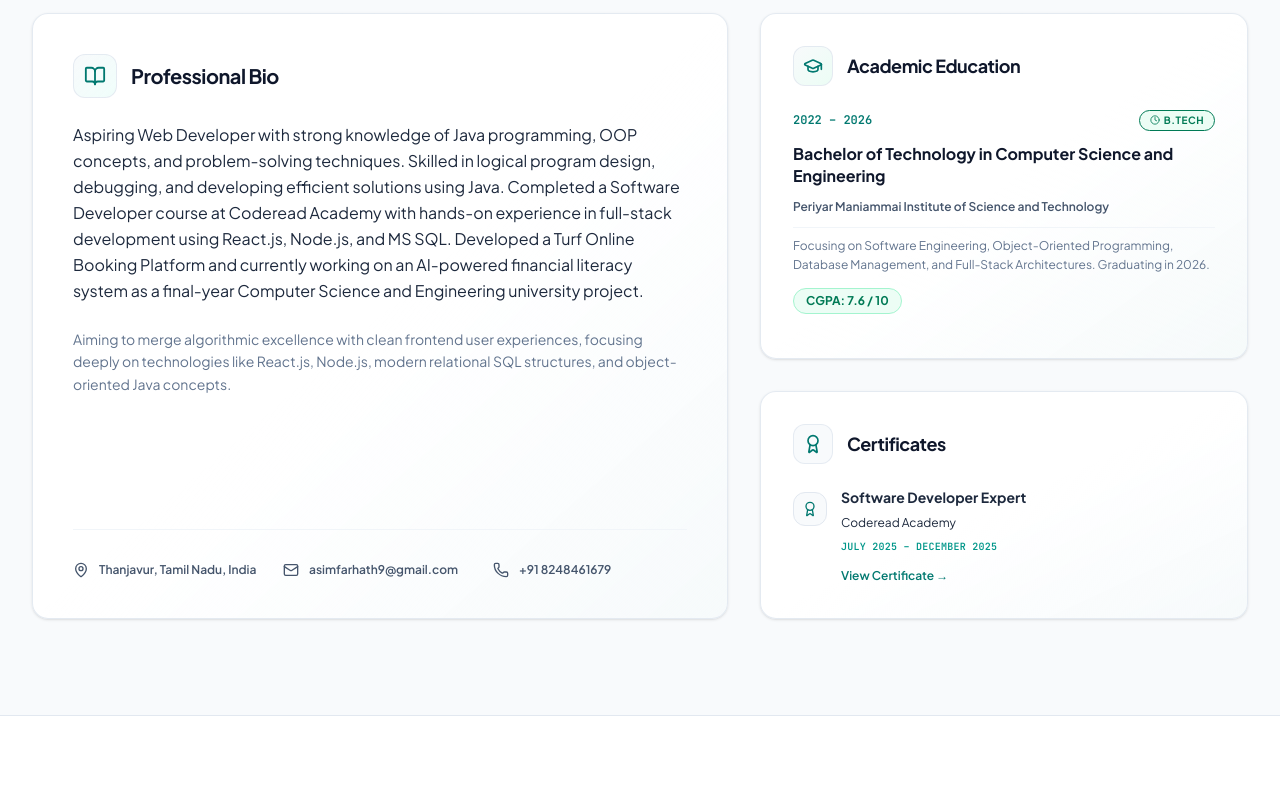
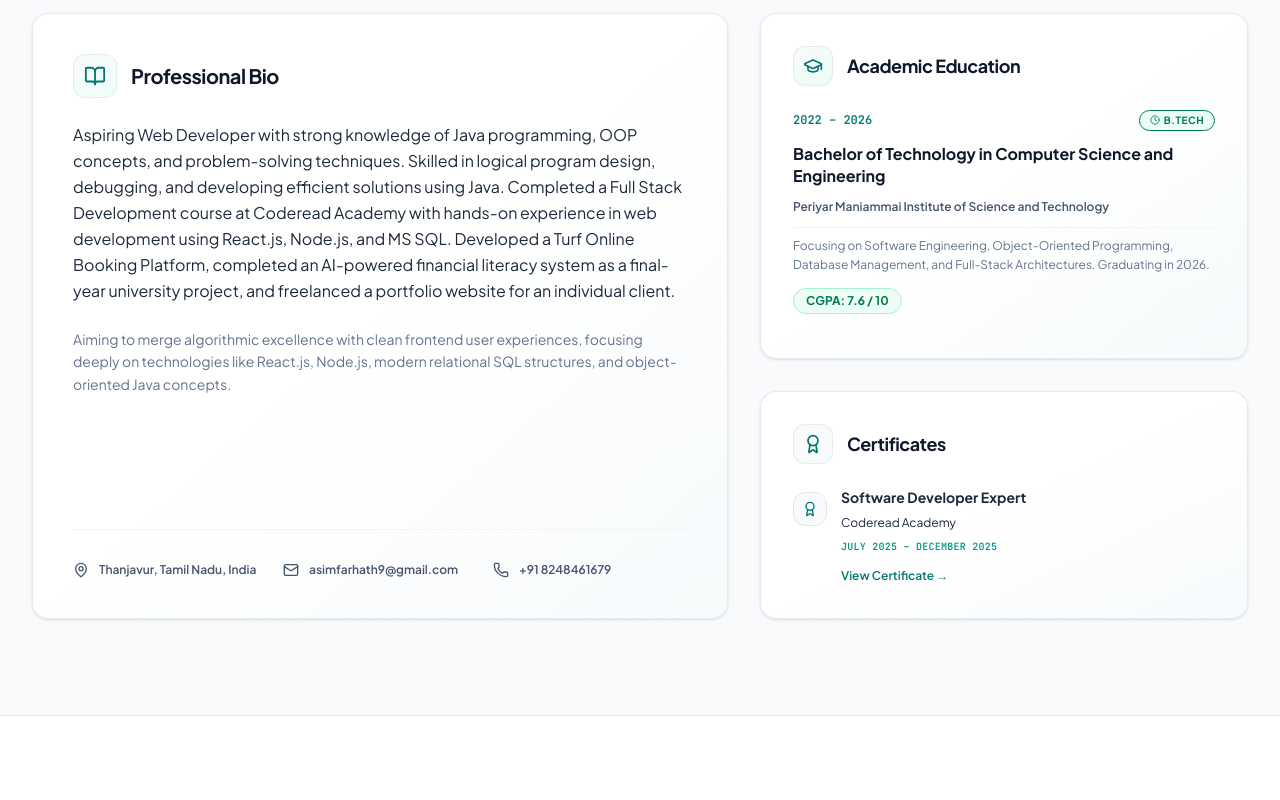
Before and after one commit to AsimFarhath/asim-portfolio, a React (Vite) app: page / in a window 1280 px wide. Shown: the part 1200-2000 px from the top of the page. Built offline with nearby package versions, Linux system fonts and the light colour scheme.

Commit message:
Updated portfolio

```diff
--- a/src/components/Projects.tsx
+++ b/src/components/Projects.tsx
@@ -173,7 +173,7 @@ export function Projects() {
                     </a>
 
                     <a
-                      href="#contact"
+                      href={project.demoUrl}
                       className="text-white bg-gradient-to-r from-teal-600 to-teal-700 hover:from-teal-500 hover:to-teal-600 px-4 py-2 rounded-xl text-xs flex items-center gap-1.5 font-bold tracking-wide transition-all shadow-sm cursor-pointer hover:shadow-md"
                     >
                       <Rocket className="w-3.5 h-3.5" />
--- a/src/data.ts
+++ b/src/data.ts
@@ -12,7 +12,7 @@ export const personalInfo = {
   phone: "+91 8248461679",
   email: "asimfarhath9@gmail.com",
   location: "Thanjavur, Tamil Nadu, India",
-  summary: "Aspiring Web Developer with strong knowledge of Java programming, OOP concepts, and problem-solving techniques. Skilled in logical program design, debugging, and developing efficient solutions using Java. Completed a Software Developer course at Coderead Academy with hands-on experience in full-stack development using React.js, Node.js, and MS SQL. Developed a Turf Online Booking Platform and currently working on an AI-powered financial literacy system as a final-year Computer Science and Engineering university project.",
+  summary: "Aspiring Web Developer with strong knowledge of Java programming, OOP concepts, and problem-solving techniques. Skilled in logical program design, debugging, and developing efficient solutions using Java. Completed a Full Stack Development course at Coderead Academy with hands-on experience in web development using React.js, Node.js, and MS SQL. Developed a Turf Online Booking Platform, completed an AI-powered financial literacy system as a final-year university project, and freelanced a portfolio website for an individual client.",
   github: "https://github.com", // Placeholder, will show clean link
   linkedin: "https://linkedin.com", // Placeholder
 };
@@ -91,7 +91,10 @@ export const projectsList: Project[] = [
       "Full-stack custom calendar slot grid for real-time turf booking.",
       "Secure role-based dashboard for managers (Manage turf hours, active pricing bands, and slots).",
       "Automated confirmation flows and booking ledger tracking."
-    ]
+    ],
+    githubUrl: "https://github.com/AsimFarhath",
+
+    demoUrl: "https://www.playspots.in/"
   },
   {
     id: "proj-2",
@@ -108,9 +111,49 @@ export const projectsList: Project[] = [
       "Interactive time-series charting showing predictive stock trends.",
       "Multilingual financial assistant support (Tamil and English) using LLM chatbot integration.",
       "Investment scoring system helping users identify low, moderate, or high-risk assets."
-    ]
-  }
+    ],
+    githubUrl: "https://github.com/AsimFarhath",
+
+    demoUrl: "https://fintechiq.me/"
+  },
+  {
+  id: "proj-3",
+
+  title: "Personal Portfolio Website",
+
+  period: "June 2026",
+
+  organization: "Freelance",
+
+  location: "Remote",
+
+  description: [
+    "Designed and developed a responsive portfolio website for an individual client using modern frontend technologies.",
+    "Implemented smooth animations, project showcases, certificates section, and deployment workflows."
+  ],
+
+  techStack: [
+    "React.js",
+    "TypeScript",
+    "Tailwind CSS",
+    "Framer Motion",
+    "Vercel",
+    "GitHub"
+  ],
+
+  highlights: [
+    "Responsive design optimized for desktop and mobile devices.",
+    "Interactive animations using Framer Motion.",
+    "Integrated certificates, resume download, and project showcase sections.",
+    "Deployed and maintained using GitHub and Vercel."
+  ],
+
+  githubUrl: "https://github.com/AsimFarhath/",
+
+  demoUrl: "https://devnath.vercel.app"
+}
 ];
+
 
 export const certificationsList: Certification[] = [
   {
@@ -141,4 +184,5 @@ export const skillsList: SkillGroup[] = [
     category: "Tools & Workflow",
     skills: ["Git & GitHub", "Visual Studio Code", "NPM", "Figma", "Docker Basics"]
   }
+
 ];
--- a/src/index.css
+++ b/src/index.css
@@ -6,7 +6,50 @@
   --font-mono: "JetBrains Mono", ui-monospace, SFMono-Regular, monospace;
 }
 
-/* Scrollbar Customization */
+/* =========================================
+   GLOBAL BACKGROUND
+========================================= */
+
+html,
+body,
+#root {
+  min-height: 100%;
+}
+
+body {
+  font-family: var(--font-sans);
+
+  background:
+    radial-gradient(
+      circle at top left,
+      rgba(20,184,166,0.08),
+      transparent 35%
+    ),
+
+    radial-gradient(
+      circle at bottom right,
+      rgba(16,185,129,0.06),
+      transparent 30%
+    ),
+
+    linear-gradient(
+      135deg,
+      #ffffff 0%,
+      #f8fafc 25%,
+      #ecfeff 60%,
+      #f0fdfa 80%,
+      #ffffff 100%
+    );
+
+  background-attachment: fixed;
+
+  color: #0f172a;
+}
+
+/* =========================================
+   SCROLLBAR
+========================================= */
+
 ::-webkit-scrollbar {
   width: 8px;
   height: 8px;
@@ -26,12 +69,16 @@
   background: #94a3b8;
 }
 
-/* Custom Animation Utility Classes */
+/* =========================================
+   ANIMATIONS
+========================================= */
+
 @keyframes scaleUp {
   0% {
     transform: scale(0.96);
     opacity: 0;
   }
+
   100% {
     transform: scale(1);
     opacity: 1;
@@ -43,6 +90,7 @@
     opacity: 0;
     transform: translateY(15px);
   }
+
   100% {
     opacity: 1;
     transform: translateY(0);
@@ -50,37 +98,41 @@
 }
 
 .animate-scale-up {
-  animation: scaleUp 0.3s cubic-bezier(0.16, 1, 0.3, 1) forwards;
+  animation: scaleUp .3s cubic-bezier(.16,1,.3,1) forwards;
 }
 
 .animate-fade-in {
-  animation: fadeIn 0.4s ease-out forwards;
+  animation: fadeIn .4s ease-out forwards;
 }
 
-/* No Scrollbar Utility */
+/* =========================================
+   UTILITIES
+========================================= */
+
 .no-scrollbar::-webkit-scrollbar {
   display: none;
 }
+
 .no-scrollbar {
-  -ms-overflow-style: none;  /* IE and Edge */
-  scrollbar-width: none;  /* Firefox */
+  -ms-overflow-style: none;
+  scrollbar-width: none;
 }
 
-/* ==========================================================================
-   PRINT DIRECTIVES (HIGH QUALITY RESUME EXPORT)
-   This forces the browser to hide everything else on the page during Ctrl+P or
-   Cmd+P print triggers, formatting the ResumeViewer modal as a standard paper doc.
-   ========================================================================== */
+/* =========================================
+   PRINT
+========================================= */
+
 @media print {
-  /* Hide typical website parts */
-  body, html, #root {
+
+  body,
+  html,
+  #root {
     background: white !important;
     color: black !important;
     height: auto !important;
     overflow: visible !important;
   }
 
-  /* Hide navbar, footer, background grates, hero elements, other panels */
   #main-nav,
   #hero,
   #about,
@@ -93,50 +145,77 @@
     display: none !important;
   }
 
-  /* Make sure the main printable resume view is fully displayed and expanded */
   div.fixed {
     position: absolute !important;
     inset: 0 !important;
+
     background: transparent !important;
+
     backdrop-filter: none !important;
+
     overflow: visible !important;
+
     padding: 0 !important;
+
     display: block !important;
+
     z-index: 99999 !important;
   }
 
   .print\:absolute {
     position: absolute !important;
+
     top: 0 !important;
+
     left: 0 !important;
+
     width: 100% !important;
+
     height: auto !important;
+
     max-height: none !important;
+
     box-shadow: none !important;
+
     border: none !important;
+
     background: white !important;
+
     color: black !important;
+
     overflow: visible !important;
+
     margin: 0 !important;
+
     padding: 0 !important;
   }
 
-  /* Ensure resume headers render crisp dark */
-  h1, h2, h3, h4, span, p, li, a {
+  h1,
+  h2,
+  h3,
+  h4,
+  span,
+  p,
+  li,
+  a {
     color: black !important;
+
     text-shadow: none !important;
   }
 
   .printable-area {
     margin: 0 auto !important;
-    padding: 2.5cm 2cm 2cm 2cm !important; /* Proper margin bounds for A4/Letter size */
-    width: 210mm !important; /* standard A4 width */
+
+    padding: 2.5cm 2cm 2cm 2cm !important;
+
+    width: 210mm !important;
+
     max-width: 100% !important;
+
     background: white !important;
   }
 
-  /* Force page breaks to be clean */
-  .space-y-8 > div {
+  .space-y-8>div {
     page-break-inside: avoid;
   }
 }
```
Also changed, not shown: 1 other file (tests, documents, lock files or other folders).
